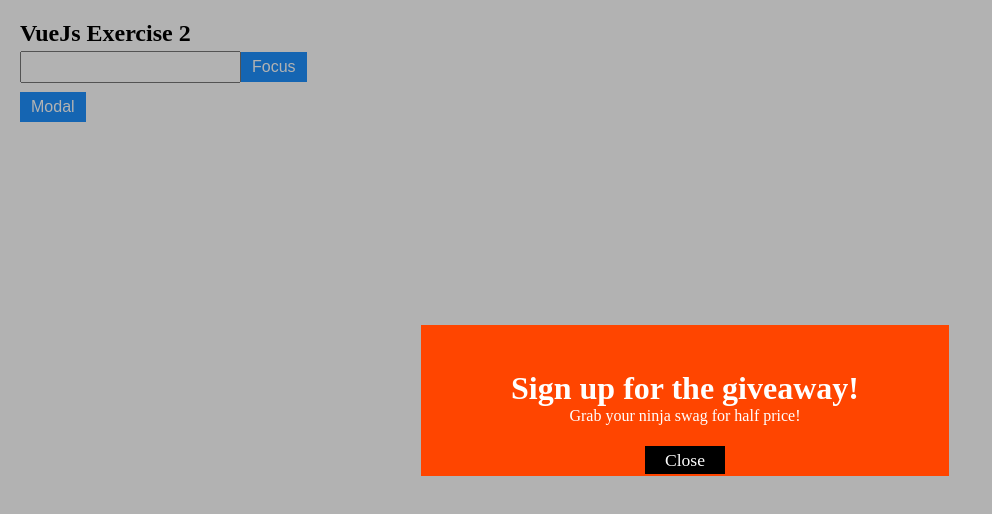
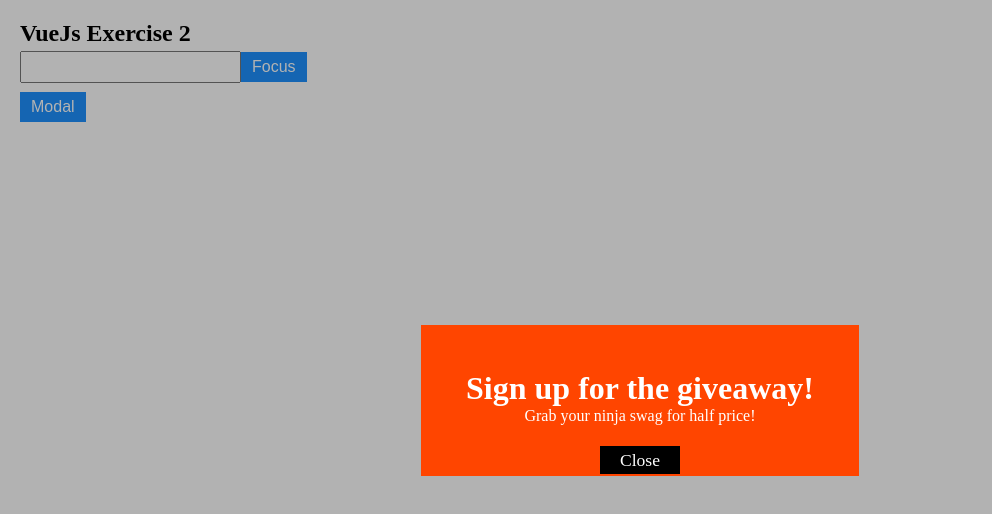
Before and after one commit to anubha-innotech/vue_exercise2, a Vue app: page / in a window 1280 px wide. Both pictures are taken after a click on the button "Modal". Shown: the top 514 px of the page, without its empty margins (0-992 px from the left). Built offline with nearby package versions, Linux system fonts and the light colour scheme.

Commit message:
change in modal-box event handler

```diff
--- a/index.html
+++ b/index.html
@@ -4,7 +4,7 @@
     <meta charset="UTF-8" />
     <link rel="icon" href="/favicon.ico" />
     <meta name="viewport" content="width=device-width, initial-scale=1.0" />
-    <title>Vite App</title>
+    <title>Exercise 2</title>
   </head>
   <body>
     <div id="app"></div>
--- a/src/components/Modal.vue
+++ b/src/components/Modal.vue
@@ -2,15 +2,11 @@
     <div>
         <button @click="show = !show">Modal</button>
         <div class="prompt" v-if="show" @click="show = !show">
-            <div id="modal-box" @click="show = !show">
-                <div class="box">
-                    <div id="center" :class="{ sale: isValid }">
-                        <h1>{{ title }}</h1>
-                        <p>{{ content }}</p>
-                        <div @click="show = !show" id="closeDiv">
-                            <slot name="links" v-if="show"></slot>
-                        </div>
-                    </div>
+            <div id="modal-box" :class="{ sale: isValid }" @click.prevent="show = !show">
+                <h1>{{ title }}</h1>
+                <p>{{ content }}</p>
+                <div @click="show = !show" id="closeDiv">
+                    <slot name="links" v-if="show"></slot>
                 </div>
             </div>
         </div>
@@ -41,16 +37,11 @@ export default {
 <style>
 * {
     margin: 0px;
+    padding: 0px;
 }
 
 #center {
-    width: 100%;
-    padding: 45px 45px 5px 45px;
-    text-align: center;
-    display: flex;
-    flex-direction: column;
-    justify-content: center;
-    align-content: center;
+
 }
 
 #center h1 {
@@ -66,9 +57,15 @@ export default {
     color: white !important;
 }
 
-
 #modal-box {
     position: relative;
+    padding: 45px 45px 5px 45px;
+    text-align: center;
+    display: flex;
+    flex-direction: column;
+    justify-content: center;
+    align-content: center;
+    display:block;
 }
 
 .prompt {
```
